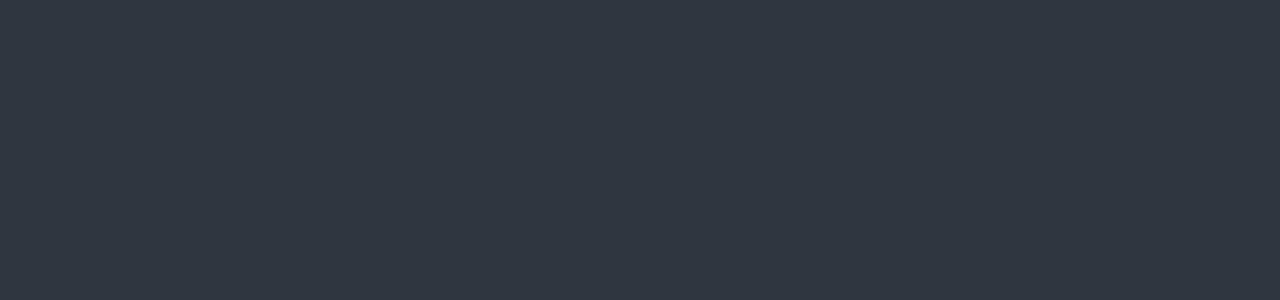
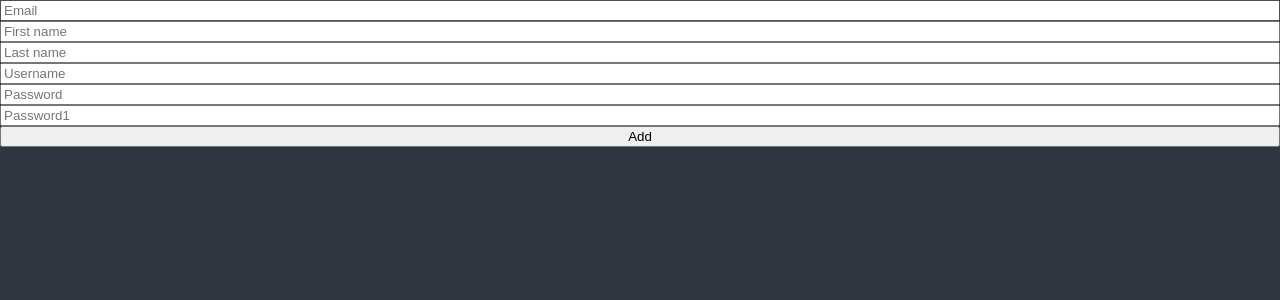
Before and after one commit to hijunglit/react-master, a React (Create React App) app: page / in a window 1280 px wide. Shown: the top 300 px of the page. Built offline with nearby package versions, Linux system fonts and the light colour scheme.

Commit message:
formState in react hook form for handle error

```diff
--- a/src/ToDoList.tsx
+++ b/src/ToDoList.tsx
@@ -1,7 +1,78 @@
-import { useState } from 'react';
+import { useForm } from "react-hook-form"
+
+
+// below code is form validation without react-hook-form
+/* function ToDoList() {
+  const [toDo, setToDo] = useState("");
+  const [toDoError, setToDoError] = useState("");
+  const onChange = (event: React.FormEvent<HTMLInputElement>) => {
+    const {
+      currentTarget: { value },
+    } = event;
+    setToDoError("");
+    setToDo(value);
+  };
+  const onSubmit = (event: React.FormEvent<HTMLFormElement>) => {
+    event.preventDefault();
+    if (toDo.length < 10) {
+      return setToDoError("To do should be longer");
+    }
+    console.log("submit");
+  };
+  return (
+    <div>
+      <form onSubmit={onSubmit}>
+        <input onChange={onChange} value={toDo} placeholder="Write a to do" />
+        <button>Add</button>
+        {toDoError !== "" ? toDoError : null}
+      </form>
+    </div>
+  );
+} */
 
 function ToDoList() {
-    return null;
+    const { register, handleSubmit, formState } = useForm();
+    const onValid = (data: any) => {
+        console.log(data);
+    };
+    console.log(formState.errors);
+    return (
+        <div>
+            <form
+                style={{ display: "flex", flexDirection: "column" }}
+                onSubmit={handleSubmit(onValid)}
+            >
+                <input {...register("email", {required: true})} placeholder='Email' />
+                <input
+                    {...register("firstName", {required: true})}
+                    placeholder='First name'
+                />
+                <input
+                    {...register("lastName", {required: true})}
+                    placeholder='Last name'
+                />
+                <input
+                    {...register("username", {required: true, minLength: 10 })}
+                    placeholder='Username'
+                />
+                <input
+                    {...register("password", {required: true, minLength: 5})}
+                    placeholder='Password'
+                />
+                <input
+                    {...register("password1", {
+                    required: "password is required",
+                    minLength: {
+                        value: 5,
+                        message: "your password is too short.",
+                    },
+                    })}
+                    placeholder='Password1'
+                />
+                <button>Add</button>
+            </form>
+        </div>
+    );
 }
 
 export default ToDoList;
```
